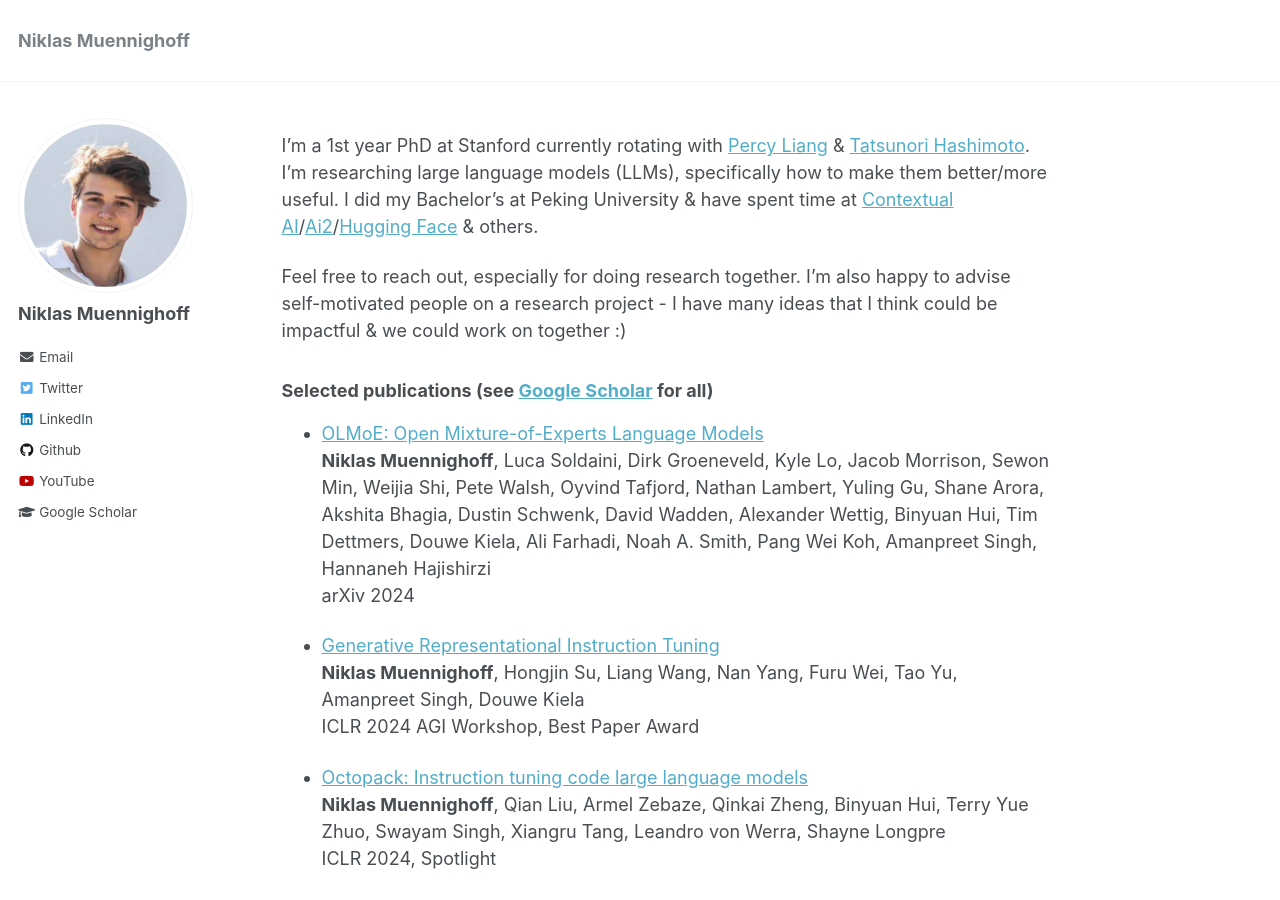
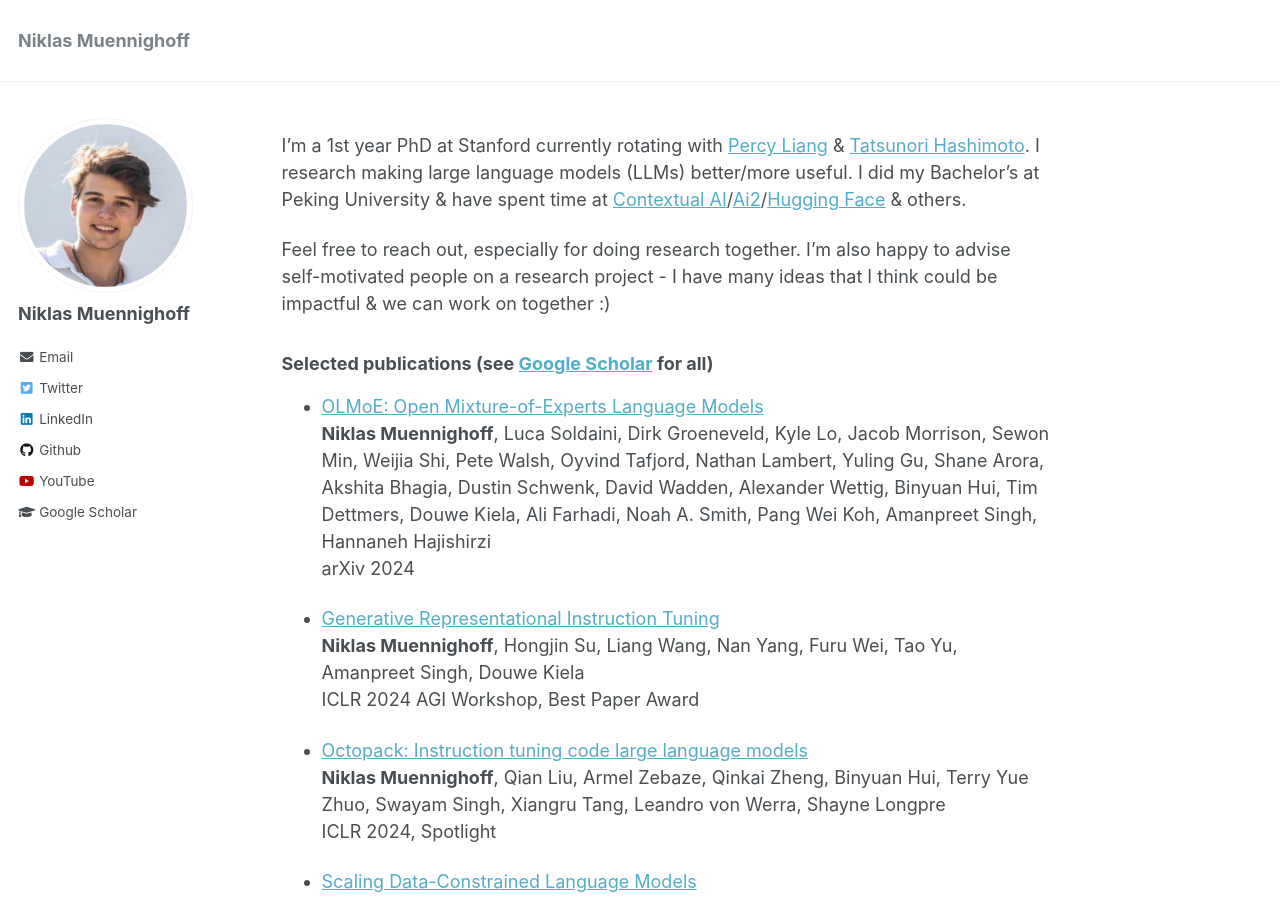
Before and after one commit to Muennighoff/Muennighoff.github.io, a Jekyll site: the page built from _pages/about.md, in a window 1280 px wide and 900 px high. Built offline with Jekyll 4.4.1, drawn with Linux system fonts in a browser that asks for light colours.

Commit message:
Update about.md

```diff
--- a/_pages/about.md
+++ b/_pages/about.md
@@ -9,9 +9,9 @@ redirect_from:
   - /about.html
 ---
 
-I'm a 1st year PhD at Stanford currently rotating with [Percy Liang](https://cs.stanford.edu/~pliang/) & [Tatsunori Hashimoto](https://thashim.github.io/). I'm researching large language models (LLMs), specifically how to make them better/more useful. I did my Bachelor's at Peking University & have spent time at [Contextual AI](https://contextual.ai/)/[Ai2](https://allenai.org/)/[Hugging Face](https://huggingface.co/) & others.
+I'm a 1st year PhD at Stanford currently rotating with [Percy Liang](https://cs.stanford.edu/~pliang/) & [Tatsunori Hashimoto](https://thashim.github.io/). I research making large language models (LLMs) better/more useful. I did my Bachelor's at Peking University & have spent time at [Contextual AI](https://contextual.ai/)/[Ai2](https://allenai.org/)/[Hugging Face](https://huggingface.co/) & others.
 
-Feel free to reach out, especially for doing research together. I’m also happy to advise self-motivated people on a research project - I have many ideas that I think could be impactful & we could work on together :)
+Feel free to reach out, especially for doing research together. I’m also happy to advise self-motivated people on a research project - I have many ideas that I think could be impactful & we can work on together :)
 
 ### Selected publications (see [Google Scholar](https://scholar.google.com/citations?user=Me0IoRMAAAAJ&hl=en) for all)
 
```
